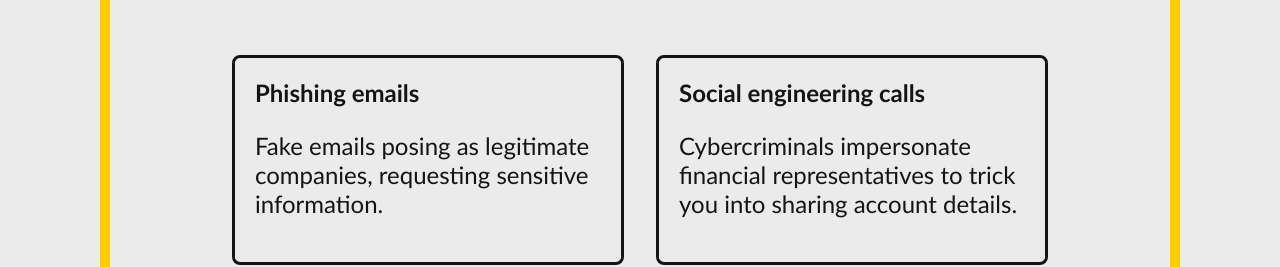
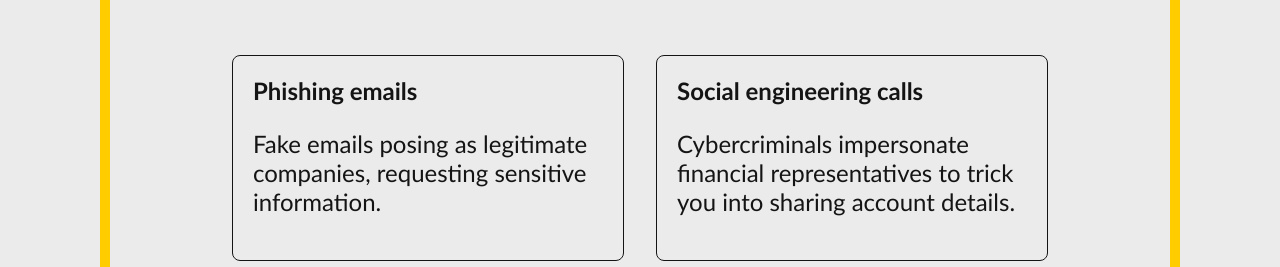
Before and after one commit to stellafu88/CommBank-IntroSoftwareEngineering-JobSimulation, a plain HTML site: page index.html in a window 1280 px wide. Shown: the part 709-976 px from the top of the page. Drawn offline with Linux system fonts and the light colour scheme.

Commit message:
Update index.css

```diff
--- a/index.css
+++ b/index.css
@@ -1,26 +1,28 @@
+/* Reset */
 * {
-  font-family: Gill Sans;
+  font-family: "Gill Sans", sans-serif;
 }
 
+/* Layout */
 body {
-  font-size: 18pt;
-  margin: 50px 100px;
-  border: 10px solid;
-  border-color: #FFCC00;
   display: flex;
   flex-direction: column;
   align-items: center;
-  background-color: #EBEBEB;
+  margin: 50px 100px;
+  background-color: #ebebeb;
   color: #1e1e1e;
+  border: 10px solid #ffcc00;
+  font-size: 18pt;
 }
 
 .content {
   width: 80%;
   margin-bottom: 50px;
   mix-blend-mode: difference;
-  color: #FFFFFF;
+  color: #fff;
 }
 
+/* Typography */
 h1 {
   font-size: 70pt;
 }
@@ -29,6 +31,7 @@ h2 {
   font-size: 38pt;
 }
 
+/* Components */
 .intro {
   display: flex;
   flex-direction: column;
@@ -46,9 +49,9 @@ h2 {
 
 .takeover-box {
   width: 250px;
+  flex-grow: 1;
+  padding: 20px;
   margin: 16px;
-  flex-grow: 1;
-  border: solid;
+  border: 1px solid;
   border-radius: 8px;
-  padding: 20px;
 }
```
